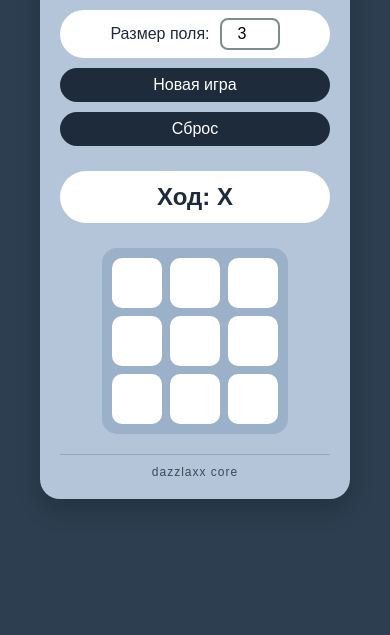
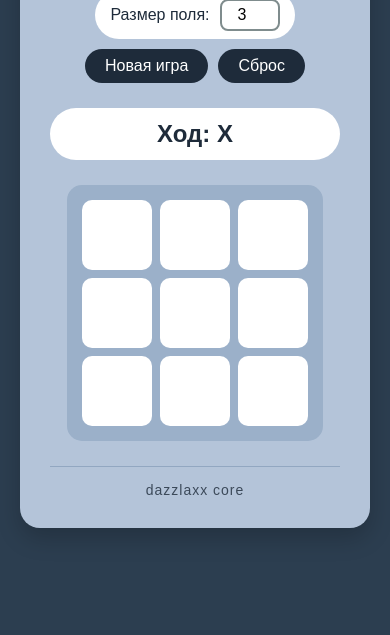
Before and after one commit to dazzlaxx/my_site, a plain HTML site: page krestiki-noliki/index.html in a window 390 px wide. Shown: the part 209-844 px from the top of the page. Drawn offline with Linux system fonts and the light colour scheme.

Commit message:
update styles.css

```diff
--- a/krestiki-noliki/styles.css
+++ b/krestiki-noliki/styles.css
@@ -15,7 +15,7 @@ body {
 }
 
 .game {
-    background: #B4C4D9;
+    background: #B4C4D9;  /* PANTONE 17-3938 TCX Cotton */
     padding: 30px;
     border-radius: 20px;
     width: fit-content;
@@ -132,34 +132,3 @@ button:hover {
     opacity: 0.8;
     letter-spacing: 1px;
 }
-
-@media (max-width: 500px) {
-    .game {
-        padding: 20px;
-    }
-
-    .board {
-        padding: 10px;
-    }
-
-    .cell {
-        width: 50px;
-        height: 50px;
-        font-size: 32px;
-    }
-
-    .controls {
-        flex-direction: column;
-        align-items: stretch;
-    }
-
-    .controls label {
-        justify-content: center;
-    }
-
-    .footer {
-        margin-top: 20px;
-        padding-top: 10px;
-        font-size: 12px;
-    }
-}
```
